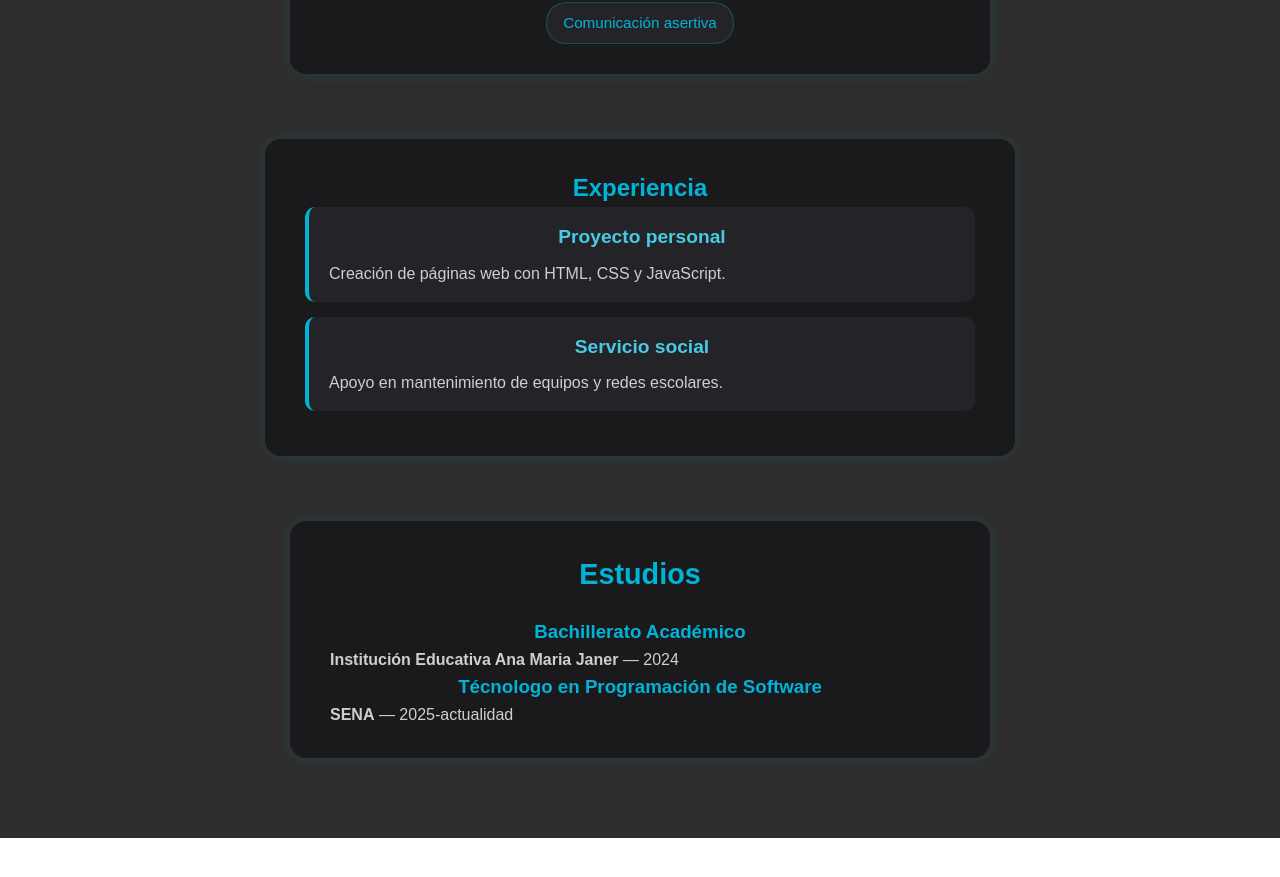
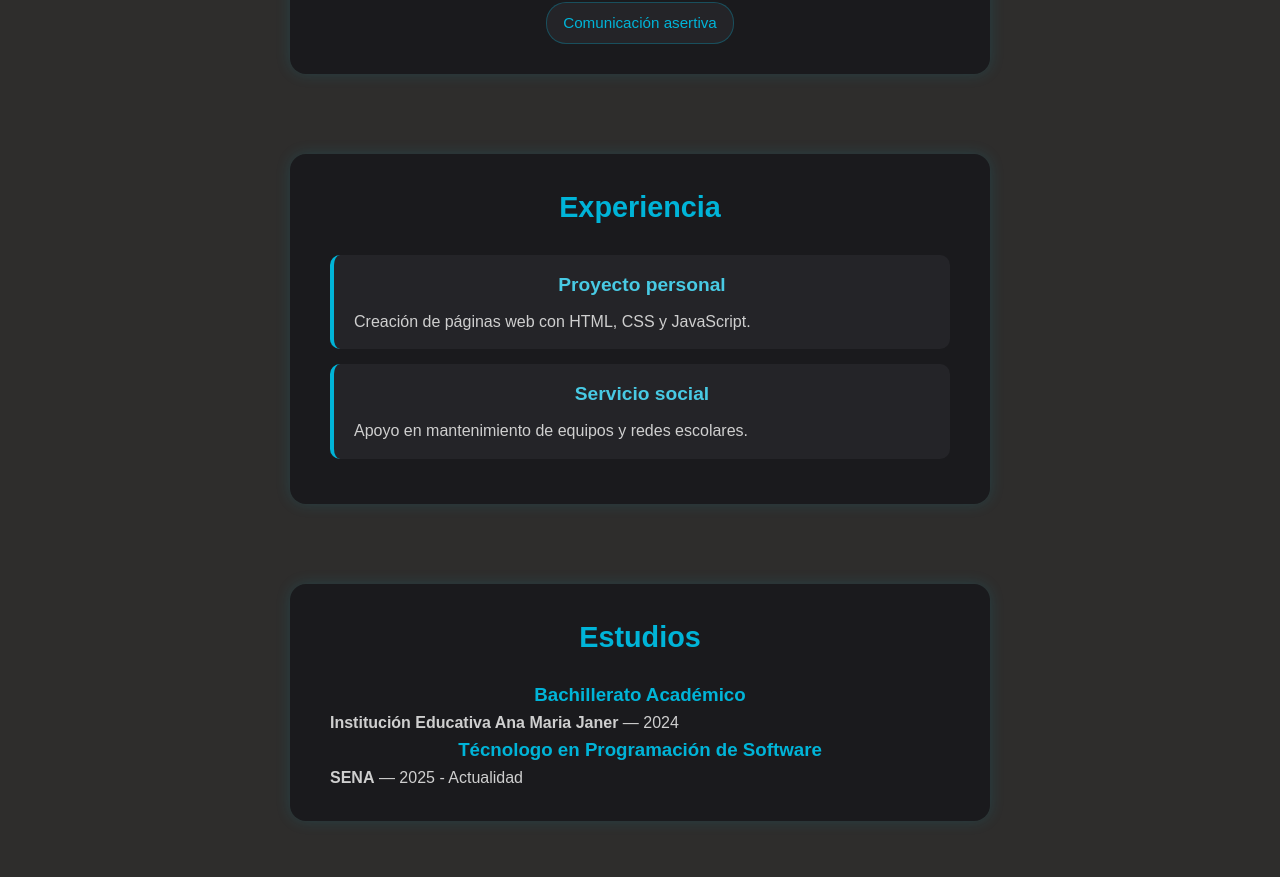
Before and after one commit to juandapro07/cv-react-Juan-Daniel-Paniagua, a React (Vite) app: page / in a window 1280 px wide. Shown: the part 927-1804 px from the top of the page. Before the commit the page ends 1765 px from the top, so only its background shows below. Built offline with nearby package versions, Linux system fonts and the light colour scheme.

Commit message:
correccion y creacion de los props correctamente de los componentes de estudios y experiencia

```diff
--- a/src/App.jsx
+++ b/src/App.jsx
@@ -5,22 +5,12 @@ import Experiencia from './experiencia'
 import Estudios from './estudios'
 
 function App() {
-  const experiencias = [
-    {
-      titulo: 'Proyecto personal',
-      descripcion: 'Creación de páginas web con HTML, CSS y JavaScript.',
-    },
-    {
-      titulo: 'Servicio social',
-      descripcion: 'Apoyo en mantenimiento de equipos y redes escolares.',
-    },
-  ]
 
   return (
     <>
       <Cabecera />
       <Perfil />
-      <Experiencia experiencias={experiencias} />
+      <Experiencia />
       <Estudios />
     </>
   )
--- a/src/Estudios.tsx
+++ b/src/Estudios.tsx
@@ -1,33 +1,27 @@
 import './Estudios.css'
+import { EstudiosData } from './data'
 
 function Estudios() {
-  const estudios = [
-    {
-      titulo: 'Bachillerato Académico',
-      institucion: 'Institución Educativa Ana Maria Janer',
-      año: '2024',
-    },
-    {
-      titulo: 'Técnologo en Programación de Software',
-      institucion: 'SENA',
-      año: '2025-actualidad',
-    },
-  ]
+const { estudio1, estudio2 } = EstudiosData
 
-  return (
-    <section className="estudios">
-      <h2>Estudios</h2>
+return ( <section className="estudios"> <h2>Estudios</h2>
 
-      {estudios.map((estudio, index) => (
-        <article key={index} className="est-item">
-          <h3>{estudio.titulo}</h3>
-          <p>
-            <strong>{estudio.institucion}</strong> — <span>{estudio.año}</span>
-          </p>
-        </article>
-      ))}
-    </section>
-  )
+  <article className="est-item">
+    <h3>{estudio1.titulo}</h3>
+    <p>
+      <strong>{estudio1.institucion}</strong> — {estudio1.año}
+    </p>
+  </article>
+
+  <article className="est-item">
+    <h3>{estudio2.titulo}</h3>
+    <p>
+      <strong>{estudio2.institucion}</strong> — {estudio2.año}
+    </p>
+  </article>
+</section>
+
+)
 }
 
 export default Estudios
--- a/src/Experiencia.tsx
+++ b/src/Experiencia.tsx
@@ -1,31 +1,24 @@
 import './Experiencia.css'
-import React from 'react'
+import { ExperienciaData } from './data'
 
-type ExperienciaItem = {
-  titulo: string
-  descripcion: string
-}
+function Experiencia() {
+const { experiencia1, experiencia2 } = ExperienciaData
 
-type Props = {
-  experiencias?: ExperienciaItem[]
-}
+return ( <section className="experiencia"> <h2>Experiencia</h2>
 
-function Experiencia({ experiencias = [] }: Props) {
-  return (
-    <section className="Experiencia">
-      <h2>Experiencia</h2>
-      {experiencias.length === 0 ? (
-        <p>No hay experiencias para mostrar.</p>
-      ) : (
-        experiencias.map((exp, idx) => (
-          <article key={idx} className="exp-item">
-            <h3>{exp.titulo}</h3>
-            <p>{exp.descripcion}</p>
-          </article>
-        ))
-      )}
-    </section>
-  )
+  <article className="exp-item">
+    <h3>{experiencia1.titulo}</h3>
+    <p>{experiencia1.descripcion}</p>
+  </article>
+
+  <article className="exp-item">
+    <h3>{experiencia2.titulo}</h3>
+    <p>{experiencia2.descripcion}</p>
+  </article>
+</section>
+
+
+)
 }
 
 export default Experiencia
--- a/src/data.tsx
+++ b/src/data.tsx
@@ -2,11 +2,10 @@ export const CabeceraData = {
 nombre: 'Juan Daniel Paniagua Tapias',
 edad: '18 años',
 ubicacion: 'Medellín, Colombia',
-  correo: 'juandanielpt07@gmail.com',
+correo: '[juandanielpt07@gmail.com](mailto:juandanielpt07@gmail.com)',
 telefono: '+57 300 238 1414',
 foto: '/img/juan.jpg',
-};
-
+}
 
 export const PerfilData = {
 descripcion:
@@ -19,4 +18,28 @@ export const PerfilData = {
 'Responsabilidad',
 'Comunicación asertiva',
 ],
-};
+}
+
+export const EstudiosData = {
+estudio1: {
+titulo: 'Bachillerato Académico',
+institucion: 'Institución Educativa Ana Maria Janer',
+año: '2024',
+},
+estudio2: {
+titulo: 'Técnologo en Programación de Software',
+institucion: 'SENA',
+año: '2025 - Actualidad',
+},
+}
+
+export const ExperienciaData = {
+experiencia1: {
+titulo: 'Proyecto personal',
+descripcion: 'Creación de páginas web con HTML, CSS y JavaScript.',
+},
+experiencia2: {
+titulo: 'Servicio social',
+descripcion: 'Apoyo en mantenimiento de equipos y redes escolares.',
+},
+}
```
Lines whose indentation alone changed are shown as unchanged.
